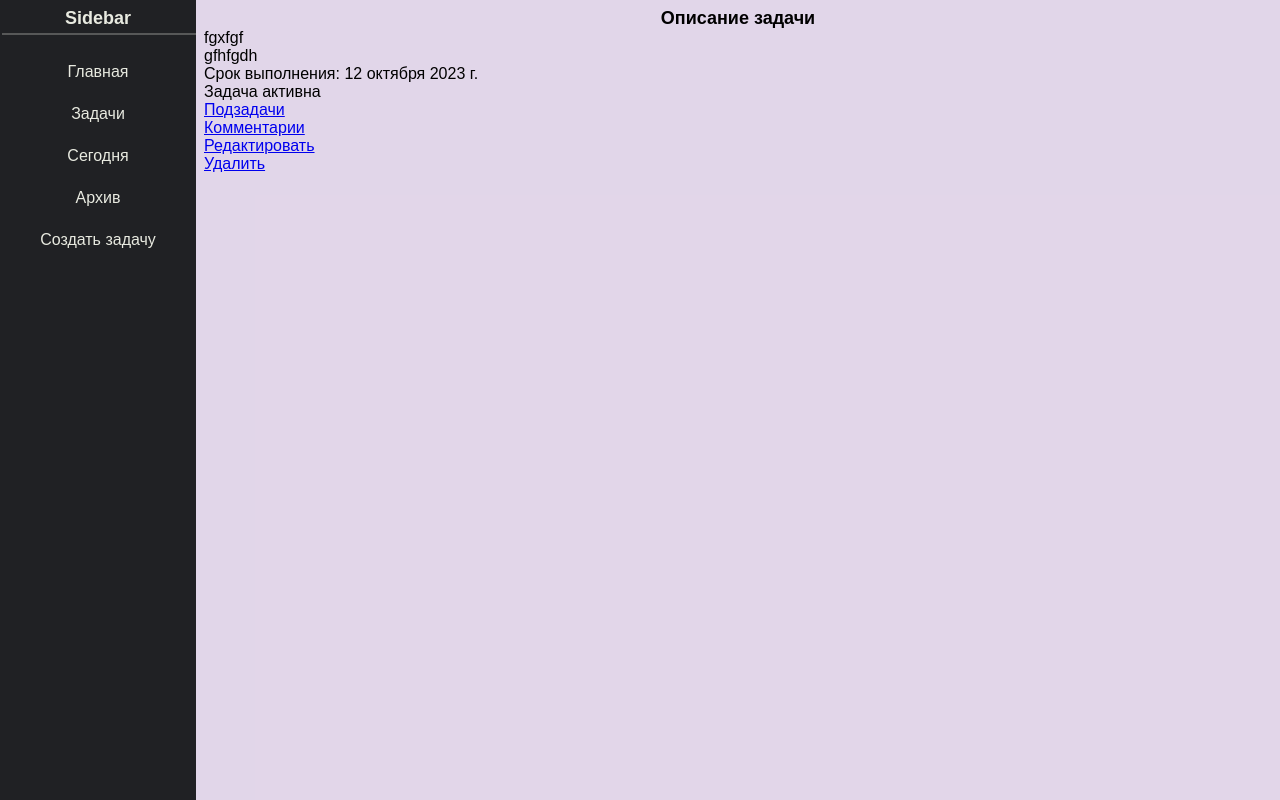
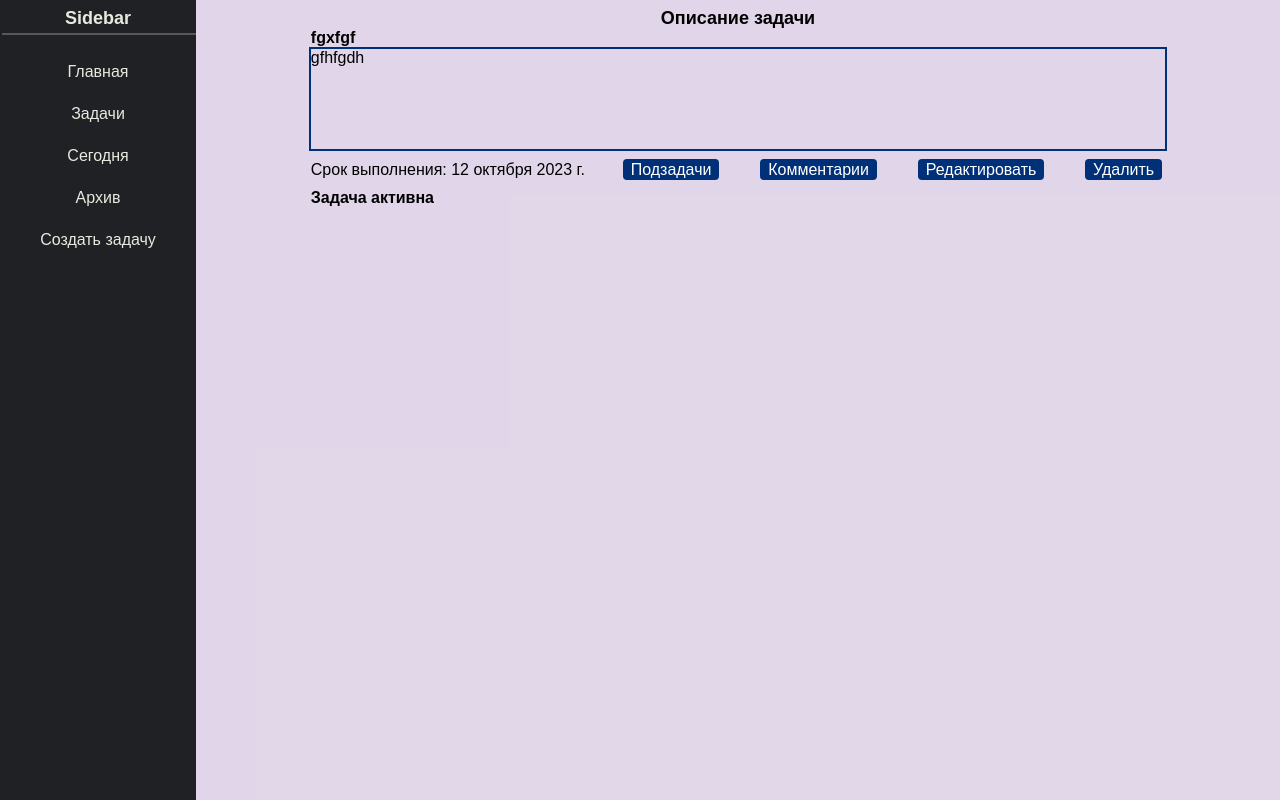
Before and after one commit to IvanSitnikov1/planner, a Django app: page /detail-task/1/ in a window 1280 px wide. Shown: the part 60-860 px from the top of the page. Run offline with Django 4.2, Linux system fonts and the light colour scheme; data comes from the database, SQL or seed files in the repository.

Commit message:
перекинул стили в мейн

```diff
--- a/main/static/main/css/main.css
+++ b/main/static/main/css/main.css
@@ -189,6 +189,58 @@ transition: color 0.3s;
 .form-btn:hover{
     color: #00c6f5;
 }
+/* detail task appearance */
+
+
+#dt-content-div{
+    display: flex;
+    flex-direction: column;
+}
+#dt-task-title{
+    font-weight: bold;
+    align-self: center;
+    width: 80%;
+}
+#dt-task-content{
+    border: 2px solid #003077;
+    width: 80%;
+    align-self: center;
+    min-height: 100px;
+    height: auto;
+}
+#dt-task-menu{
+    margin-top: 10px;
+    position: relative;
+    align-self: center;
+    width: 80%;
+    display: flex;
+    flex-direction: row;
+    justify-content: space-between;
+
+}
+.dt-task-status{
+    font-weight: bold;
+    margin-top: 10px;
+}
+
+#dt-subtask,
+#dt-comments,
+#dt-edit,
+#dt-delete{
+    margin: 3px;
+    text-decoration: none;
+    color: white;
+    background-color:#003077;
+    border-radius: 4px;
+    padding: 2px 8px;
+    transition: color 0.3s;
+}
+#dt-subtask:hover,
+#dt-comments:hover,
+#dt-edit:hover,
+#dt-delete:hover{
+    color: #00c6f5;
+}
 
 /* iPad+ width */
 
--- a/main/templates/main/detail_task.html
+++ b/main/templates/main/detail_task.html
@@ -1,7 +1,6 @@
 {% extends 'main/base.html' %}
-<style>
-    *{padding: 0;
-    margin: 0;}
+<!-- <style>
+
 #dt-content-div{
     display: flex;
     flex-direction: column;
@@ -51,7 +50,7 @@
 #dt-delete:hover{
     color: #00c6f5;
 }
-</style>
+</style> -->
 {% block content %}
 <div>
 <h1 class="main-title">{{ title }}</h1>
```
